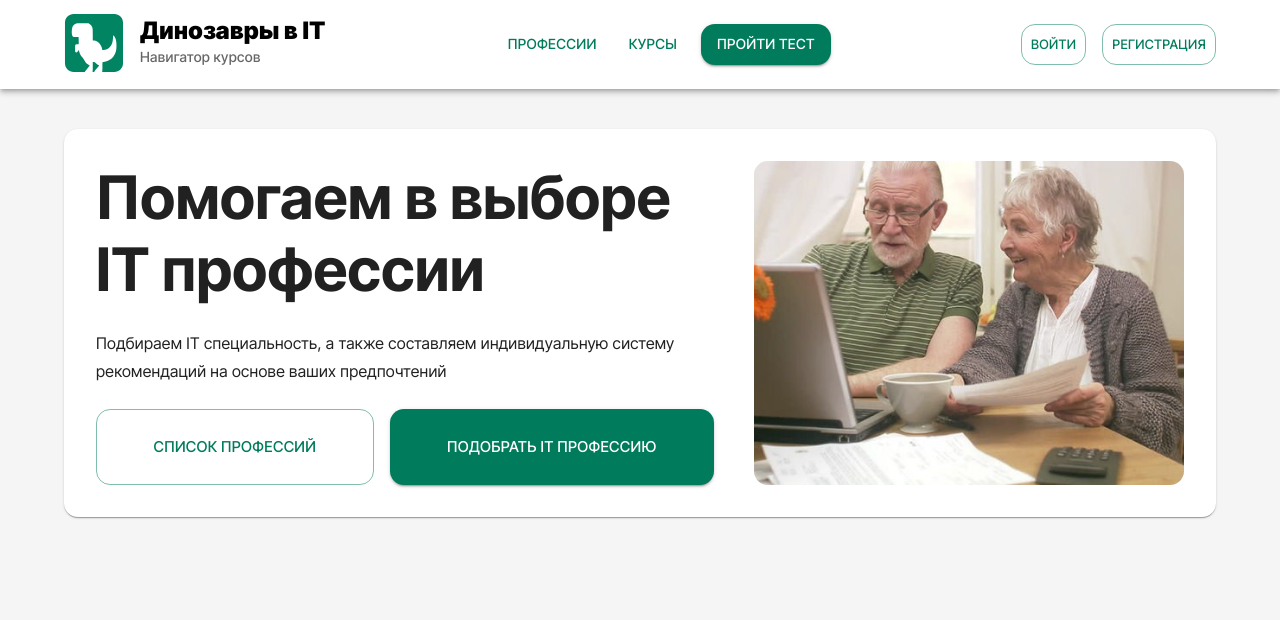
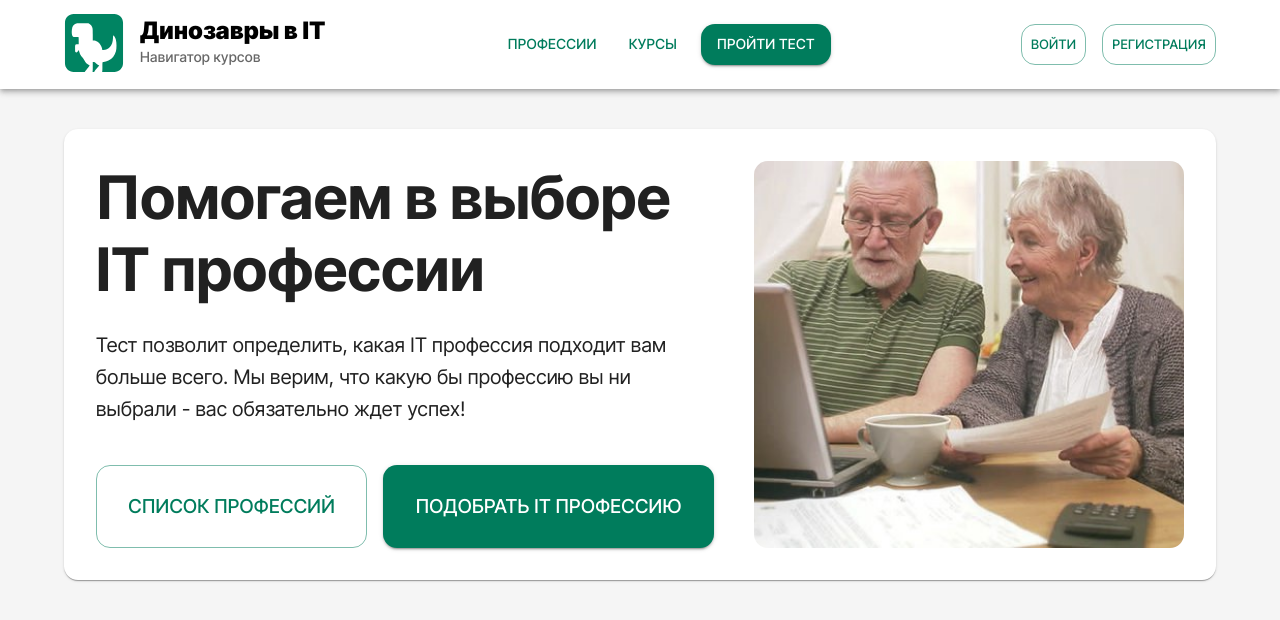
Before and after one commit to belousovnia/bootcamp_frontend, a React (Vite) app: page / in a window 1280 px wide. Shown: the top 620 px of the page. Built offline with nearby package versions, Linux system fonts and the light colour scheme.

Commit message:
Изменил текста на страницах, сделал больше промо кнопки

```diff
--- a/src/features/survey/components/SurveyStartCard/SurveyStartCard.tsx
+++ b/src/features/survey/components/SurveyStartCard/SurveyStartCard.tsx
@@ -1,15 +1,7 @@
 import { useSurveyResultsStore } from '@features/survey/hooks';
-import {
-  Button,
-  Card,
-  CardActions,
-  CardContent,
-  CardHeader,
-  Typography,
-  useTheme,
-} from '@mui/material';
+import { Box, Button, CardActions, CardContent, Typography } from '@mui/material';
 import { MouseEventHandler } from 'react';
-import { Link, useNavigate } from 'react-router-dom';
+import { useNavigate } from 'react-router-dom';
 import { SurveyCard } from '../SurveyCard';
 
 export const SurveyStartCard = () => {
@@ -25,11 +17,11 @@ export const SurveyStartCard = () => {
 
   return (
     <SurveyCard component="section">
-      <CardHeader
-        title="Подобрать IT направление"
-        titleTypographyProps={{ component: 'h1', variant: 'h3' }}
-        component="header"
-      />
+      <Box component="header" p={3}>
+        <Typography variant="h3" component="h1">
+          Пройти тест <br />и подобрать IT профессию
+        </Typography>
+      </Box>
       <CardContent style={{ paddingTop: 0 }}>
         <Typography variant="body1" component="p" style={{ maxWidth: 400 }}>
           Ответьте на 10 вопросов и узнайте наиболее подходящее для вас IT направление
--- a/src/screens/MainScreen/components/MainPromoSection/MainPromoSection.tsx
+++ b/src/screens/MainScreen/components/MainPromoSection/MainPromoSection.tsx
@@ -1,4 +1,4 @@
-import { Box, Button, Card, Grid, Stack, styled, Typography } from '@mui/material';
+import { Button, Card, Grid, Stack, styled, Typography } from '@mui/material';
 import { Link } from 'react-router-dom';
 
 const ImageWrapper = styled('div')`
@@ -26,14 +26,18 @@ export const MainPromoSection = () => {
           <Typography variant={'h2'} component="h1" sx={{ mb: 3 }}>
             Помогаем в выборе IT профессии
           </Typography>
-          <Typography variant={'subtitle1'} component="h2">
-            Подбираем IT специальность, а также составляем индивидуальную систему
-            рекомендаций на основе ваших предпочтений
+          <Typography
+            variant={'h6'}
+            component="h2"
+            sx={{ maxWidth: '600px', fontWeight: 'normal' }}
+          >
+            Тест позволит определить, какая IT профессия подходит вам больше всего. Мы
+            верим, что какую бы профессию вы ни выбрали - вас обязательно ждет успех!
           </Typography>
           <Stack
             direction={{ xs: 'column', sm: 'row' }}
             spacing={{ xs: 1, md: 2 }}
-            marginTop={{ xs: 3 }}
+            marginTop={{ xs: 5 }}
             sx={{ textAlign: 'center' }}
           >
             <Button
@@ -42,7 +46,7 @@ export const MainPromoSection = () => {
               size="large"
               component={Link}
               to="/professions"
-              sx={{ flexGrow: 1, py: { xs: 2, md: 3 } }}
+              sx={{ flexGrow: 1, py: { xs: 2, md: 3 }, fontSize: { lg: 'larger' } }}
             >
               Список профессий
             </Button>
@@ -52,7 +56,7 @@ export const MainPromoSection = () => {
               size="large"
               component={Link}
               to="/survey"
-              sx={{ flexGrow: 1, py: { xs: 2, md: 3 } }}
+              sx={{ flexGrow: 1, py: { xs: 2, md: 3 }, fontSize: { lg: 'larger' } }}
             >
               Подобрать IT профессию
             </Button>
```
